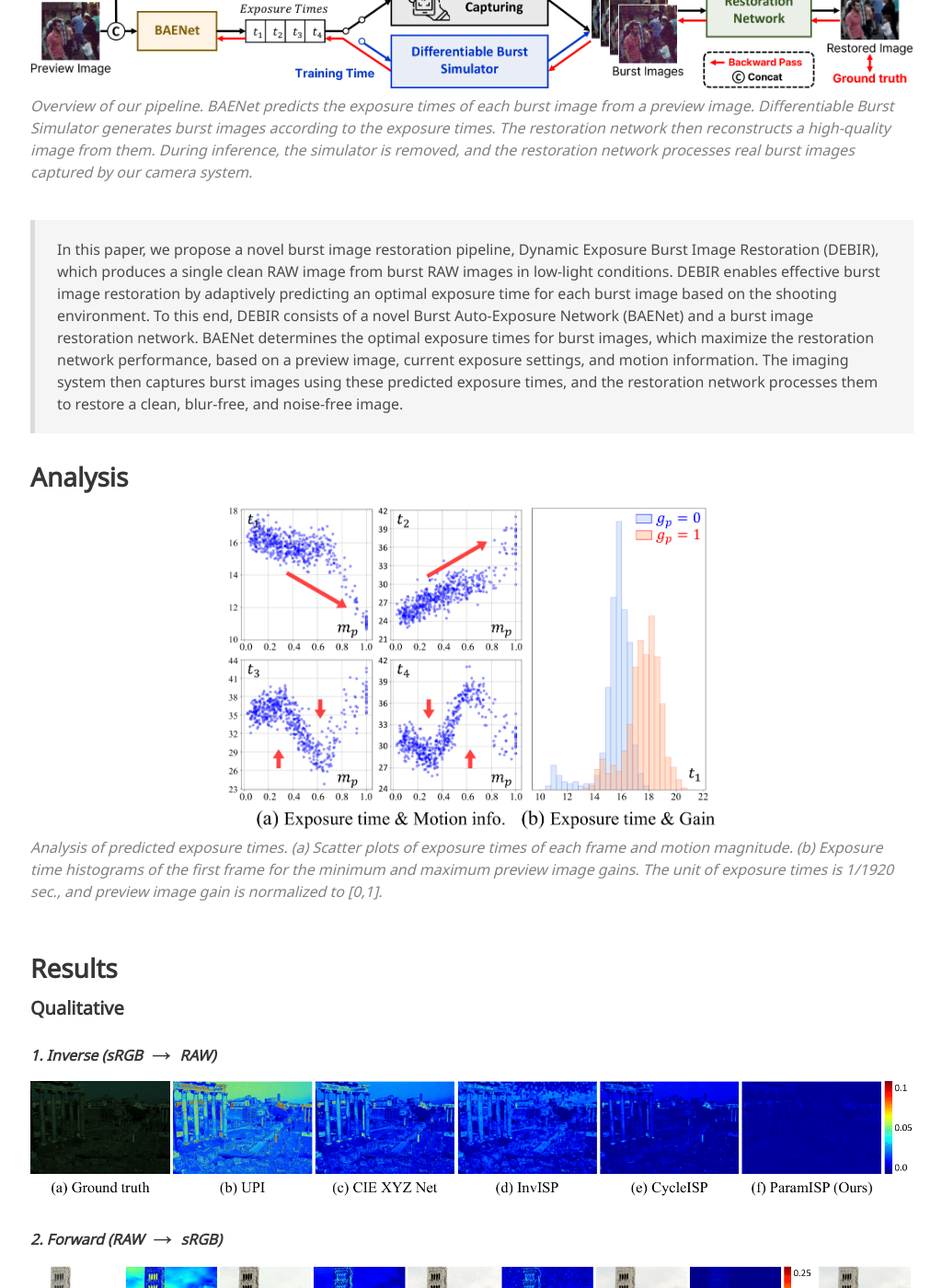
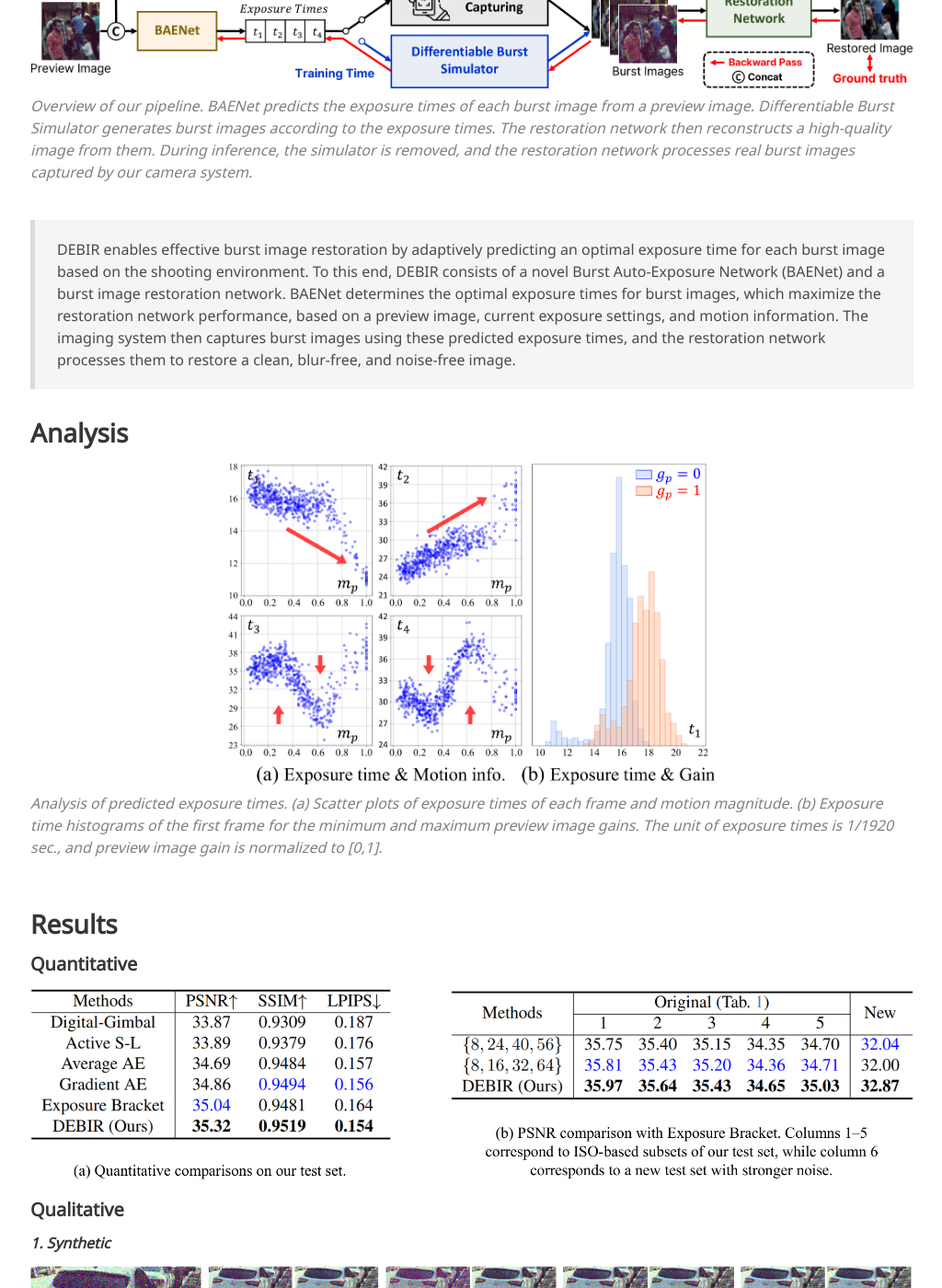
Before and after one commit to woo525/DEBIR, a Jekyll site: the page built from index.md, in a window 1280 px wide and 1400 px high, scrolled down 1008 px. Shown: the whole window at 92% size, without its empty margins (127-1151 px from the left). Built offline with Jekyll 4.4.1, drawn with Linux system fonts in a browser that asks for light colours; some web fonts are replaced; some of the changed text lies outside the part shown.

Commit message:
Update index.md

````diff
--- a/index.md
+++ b/index.md
@@ -31,44 +31,33 @@ Furthermore, we validate the effectiveness of our approach on a real-world camer
 ---
 
 ## Method
-![overview](/static/image/pipeline.png) <span style="color:gray"> *Overview of our pipeline. BAENet predicts the exposure times of each burst image from a preview image. Differentiable Burst Simulator generates burst images according to the exposure times. The restoration network then reconstructs a high-quality image from them. During inference, the simulator is removed, and the restoration network processes real burst images captured by our camera system.* </span>
+![pipeline](/static/image/pipeline.png) <span style="color:gray"> *Overview of our pipeline. BAENet predicts the exposure times of each burst image from a preview image. Differentiable Burst Simulator generates burst images according to the exposure times. The restoration network then reconstructs a high-quality image from them. During inference, the simulator is removed, and the restoration network processes real burst images captured by our camera system.* </span>
 <br/><br/>
 
-> In this paper, we propose a novel burst image restoration pipeline, Dynamic Exposure Burst Image Restoration (DEBIR), which produces a single clean RAW image from burst RAW images in low-light conditions.
-DEBIR enables effective burst image restoration by adaptively predicting an optimal exposure time for each burst image based on the shooting environment.
+> DEBIR enables effective burst image restoration by adaptively predicting an optimal exposure time for each burst image based on the shooting environment.
 To this end, DEBIR consists of a novel Burst Auto-Exposure Network (BAENet) and a burst image restoration network.
 BAENet determines the optimal exposure times for burst images, which maximize the restoration network performance, based on a preview image, current exposure settings, and motion information.
 The imaging system then captures burst images using these predicted exposure times, and the restoration network processes them to restore a clean, blur-free, and noise-free image.
 
 ## Analysis
-![overview](/static/image/analysis.png) <span style="color:gray"> *Analysis of predicted exposure times. (a) Scatter plots of exposure times of each frame and motion magnitude.
+![analysis](/static/image/analysis.png) <span style="color:gray"> *Analysis of predicted exposure times. (a) Scatter plots of exposure times of each frame and motion magnitude.
 (b) Exposure time histograms of the first frame for the minimum and maximum preview image gains.
 The unit of exposure times is 1/1920 sec., and preview image gain is normalized to [0,1].* </span>
 <br/><br/>
 
 ## Results
+#### Quantitative
+![quantitative](/static/image/quantitative.png)
+
 #### Qualitative
-###### *1. Inverse (sRGB <span style="font-size:200%">&rarr;</span> RAW)*
-![inverse](/static/image/inverse-1.png)
+###### *1. Synthetic*
+![qual_syn](/static/image/qual_syn.png)
+<br/><br/>
+![comparison_expbrk](/static/image/comparison_expbrk.png)
 
-###### *2. Forward (RAW <span style="font-size:200%">&rarr;</span> sRGB)*
-![forward](/static/image/forward-1.png)
+###### *2. Real-world*
+![qual_real](/static/image/qual_real.png)
 
-#### Quantitative
-![fwdinvQuan](/static/image/fwdinvQuan-1.png)
-
-## Applications
-#### *1. RAW Deblurring*
-![rawdeblur](/static/image/rawdeblur-1.png)
-
-#### *2. Deblurring Dataset Synthesis*
-![deblurdataset](/static/image/deblurdataset-1.png)
-
-#### *3. HDR Reconstruction*
-![hdr](/static/image/hdr-1.png)
-
-#### *4. Camera-to-Camera Transfer*
-![cam2cam](/static/image/cam2cam-1.png)
 
 ## Citation
 ```
````
